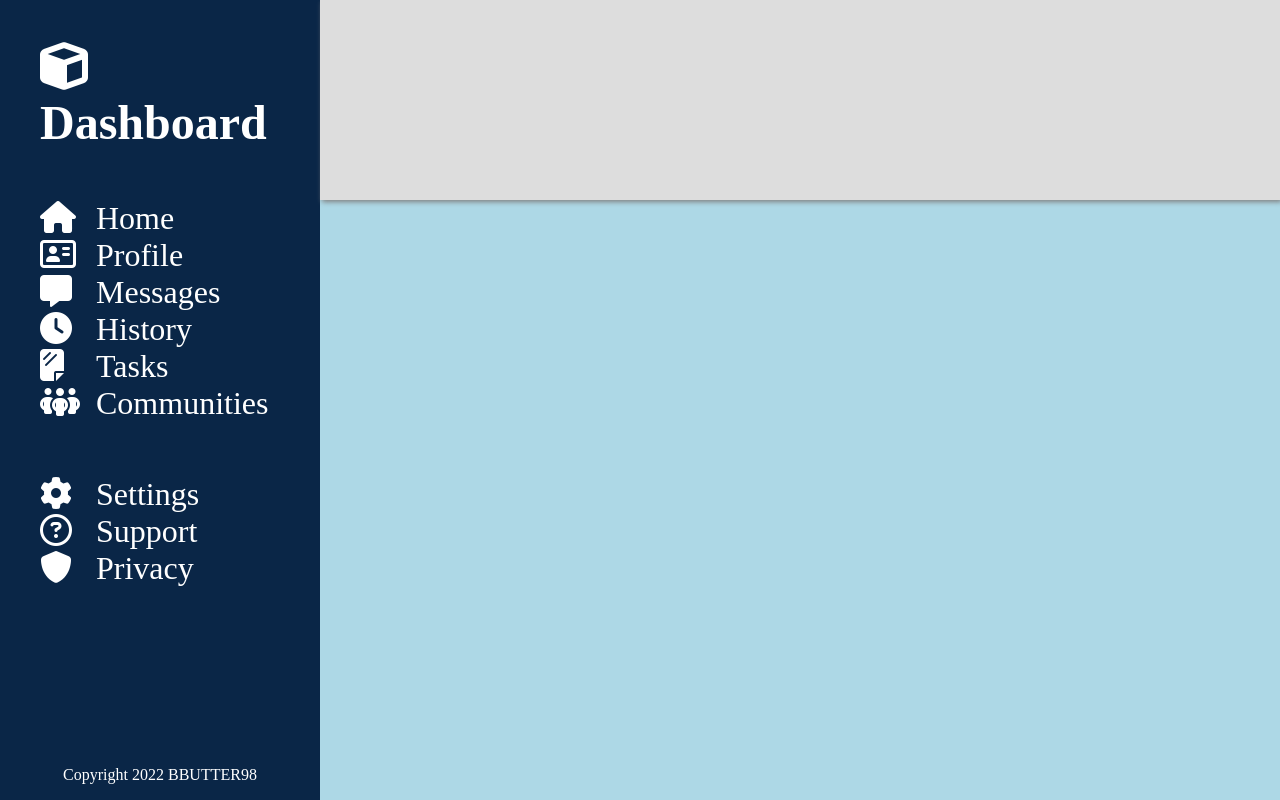
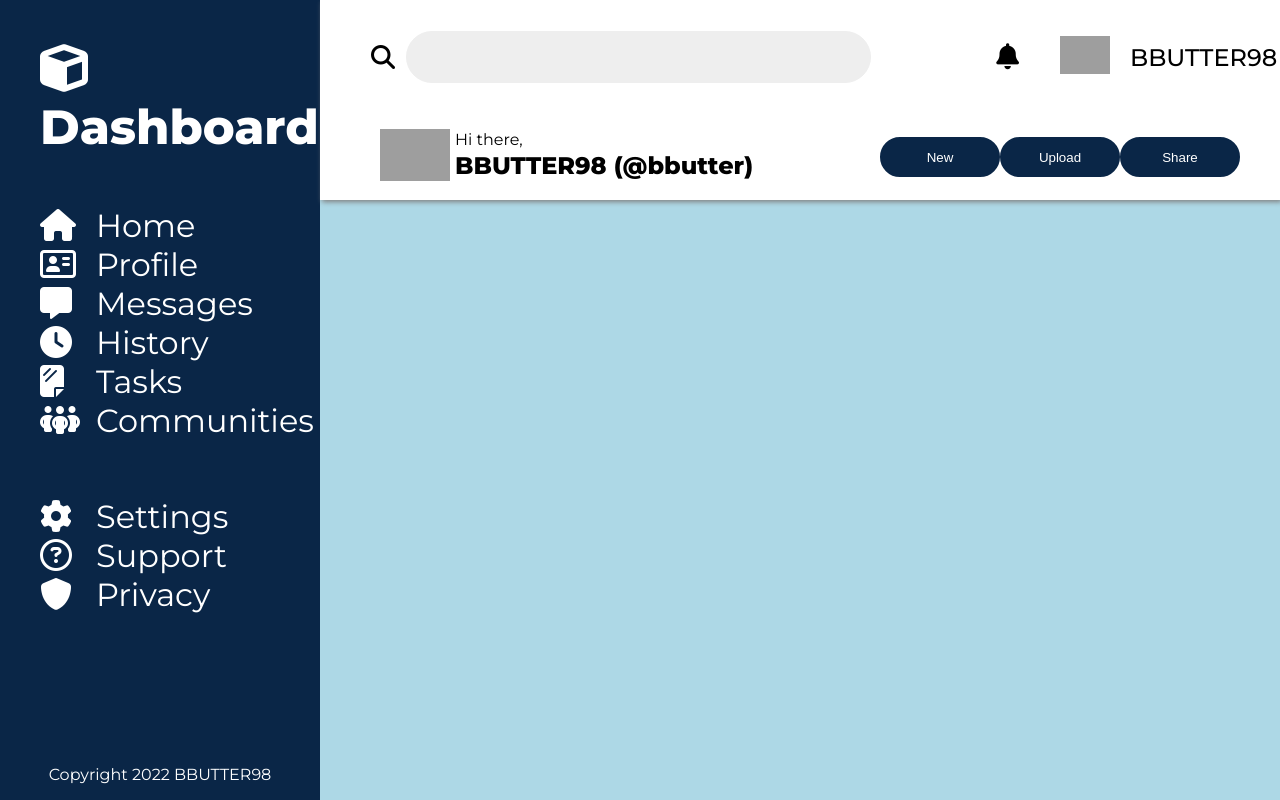
Before and after one commit to PolishChowChow/admin-dashboard, a plain HTML site: page index.html in a window 1280 px wide. Drawn offline with Linux system fonts and the light colour scheme; grey boxes are pictures that could not be loaded.

Commit message:
i do basic stuff, setup my project and files and. I also do header and aside bar on the left

```diff
--- a/index.html
+++ b/index.html
@@ -6,11 +6,49 @@
     <meta name="viewport" content="width=device-width, initial-scale=1.0">
     <link rel="stylesheet" href="styles.css">
     <link rel="shortcut icon" href="https://cdn-icons-png.flaticon.com/512/2304/2304226.png" type="image/x-icon">
+    <link rel="preconnect" href="https://fonts.googleapis.com"><link rel="preconnect" href="https://fonts.gstatic.com" crossorigin><link href="https://fonts.googleapis.com/css2?family=Montserrat:ital,wght@0,400;0,500;0,800;0,900;1,800;1,900&display=swap" rel="stylesheet">
     <script src="https://kit.fontawesome.com/3b668b5849.js" crossorigin="anonymous"></script>
+
     <title>Admin dashboard</title>
 </head>
 <body>
-    <header class="main"></header>
+    <header class="main">
+        <section class="searchbar">
+            <section class="button">
+                <button id="catchFocus">
+                    <i class="fa-solid fa-magnifying-glass"></i>
+                </button>
+            </section>
+            <section class="input">
+                <input type="text" id="searchbar">
+            </section>
+        </section>
+        <section class="mini-profile">
+            <section class="bell">
+                <i class="fa-solid fa-bell"></i>
+            </section>
+            <section class="profile-icon">
+                <img src="https://cdn-icons-png.flaticon.com/512/3135/3135715.png" alt="mini profile icon" title="Show your profile">
+            </section>
+            <section class="username">
+                BBUTTER98
+            </section>
+        </section>
+        <section class="profile">
+            <section class="icon">
+                <img src="https://cdn-icons-png.flaticon.com/512/3135/3135715.png" alt="mini profile icon" title="Show your profile">
+            </section>
+            <section class="name">
+                <p>Hi there,</p>
+                <h2>BBUTTER98 (@bbutter)</h2>
+            </section>
+        </section>
+        <section class="buttons">
+            <button>New</button>
+            <button>Upload</button>
+            <button>Share</button>
+        </section>
+    </header>
     <aside class="main">
         <header class="header">
             <h1><i class="fa-solid fa-cube"></i> Dashboard</h1>
@@ -100,5 +138,6 @@
         </section>
     </aside>
     <article class="main"></article>
+    <script src="index.js"></script>
 </body>
 </html>
--- /dev/null
+++ b/index.js
@@ -0,0 +1,4 @@
+const searchIcon = document.querySelector("#catchFocus");
+searchIcon.addEventListener("click",function(){
+    document.getElementById("searchbar").focus();
+});
--- a/styles.css
+++ b/styles.css
@@ -1,3 +1,4 @@
+@import url('https://fonts.googleapis.com/css2?family=Montserrat:ital,wght@0,400;0,500;0,800;0,900;1,800;1,900&display=swap');
 :root{
     --dark-blue: #0A2647;
     --light-blue: #2C74B3;
@@ -6,11 +7,13 @@
     --light-asf: #ADD8E6;
     --dark: #333;
     --light: #DDD;
+    --smooth: 0.2s all ease-in-out;
 }
 body{
     min-height: 100vh;
     margin: 0;
     padding: 0;
+    font-family: 'Montserrat', sans-serif;
     display: grid;
     grid-template-columns: 25% 1fr;
     grid-template-rows: 200px 1fr;
@@ -18,10 +21,130 @@ body{
 header.main{
     grid-column: 2/3;
     grid-row: 1/2;
-    background-color: var(--light);
+    background-color: white;
     box-shadow: 2px 2px 5px gray;
     position: relative;
     z-index: 1;
+    display: grid;
+    grid-template-columns: 3fr 2fr;
+    grid-template-rows: 2fr 1fr;
+}
+header.main img:hover{
+    cursor: pointer;
+}
+header.main > section{
+    display: flex;
+    align-items: center
+}
+header.main .searchbar{
+    grid-row: 1/2;
+    grid-column: 1/2;
+    justify-content: center;
+    padding-left: 40px;
+}
+header.main .searchbar .button{
+    padding: 5px;
+}
+header.main .searchbar .button button{
+    background-color: white;
+    outline: none;
+    border: none;
+}
+header.main .searchbar .button button:hover{
+    cursor: pointer;
+}
+header.main .searchbar .button button i{
+    font-size: 24px;
+}
+header.main .searchbar .input{
+    flex: 1;
+}
+header.main .searchbar .input input[type='text']{
+    background-color: #EEE;
+    border: 1px solid #EEE;
+    color: gray;
+    font-size: 20px;
+    padding: 5px 30px;
+    outline: none;
+    height: 40px;
+    width: 85%;
+    border-radius: 50px;
+}
+header.main .mini-profile{
+    grid-row: 1/2;
+    grid-column: 2/3;
+    justify-content: center;
+    gap: 30px;
+}
+header.main .mini-profile section{
+    width: 40%;
+}
+header.main .mini-profile .bell{
+    text-align: right;
+}
+header.main .mini-profile .bell i{
+    text-align: right;
+    font-size: 26px;
+    padding: 10px;
+    border: 1px solid white;
+    border-radius: 50px;
+    transition: var(--smooth);
+}
+header.main .mini-profile .bell i:hover{
+    cursor: pointer;
+    background-color: var(--light);
+    border: 1px solid var(--light);
+    padding: 10px;
+}
+header.main .mini-profile .profile-icon{
+    width: 10%;
+}
+header.main .mini-profile .profile-icon img{
+    width: 50px;
+}
+header.main .mini-profile .username{
+    font-size: 24px;
+    font-weight: 500;
+}
+header.main .profile{
+    grid-row: 2/3;
+    grid-column: 1/2;
+    padding-left: 60px;
+}
+header.main .profile .icon{
+    width: 15%;
+}
+header.main .profile .icon img{
+    width: 70px;
+}
+header.main .profile .name{
+    width: 85%;
+}
+header.main .profile .name p{
+    margin-bottom: 2px;
+}
+header.main .profile .name h2{
+    margin-top: 2px;
+}
+header.main .buttons{
+    grid-row: 2/3;
+    grid-column: 2/3;
+    justify-content: space-between;
+    padding-right: 40px;
+}
+header.main .buttons button{
+    width: 120px;
+    height: 40px;
+    background-color: var(--dark-blue);
+    border: 2px solid var(--dark-blue);
+    color: white;
+    border-radius: 50px;
+    transition: var(--smooth);
+}
+header.main .buttons button:hover{
+    cursor: pointer;
+    background-color: white;
+    color: var(--dark-blue);
 }
 aside.main{
     grid-column: 1/2;
@@ -37,7 +160,7 @@ aside.main header, aside.main main.body{
 }
 aside.main header h1{
     font-size: 3rem;
-    transition: 0.2s all ease-in-out;
+    transition: 0.2s var(--smooth);
 }
 aside.main header h1:hover{
     color: #AAA;
@@ -47,7 +170,7 @@ aside.main main section.tasks .task{
     background-color: var(--dark-blue);
     width: 100%;
     height: 100%;
-    transition: 0.2s all ease-in-out;
+    transition: var(--smooth);
     display: flex;
 }
 aside.main main section.tasks .task:hover{
```
Also changed, not shown: icons.html (+1 -0 lines).
